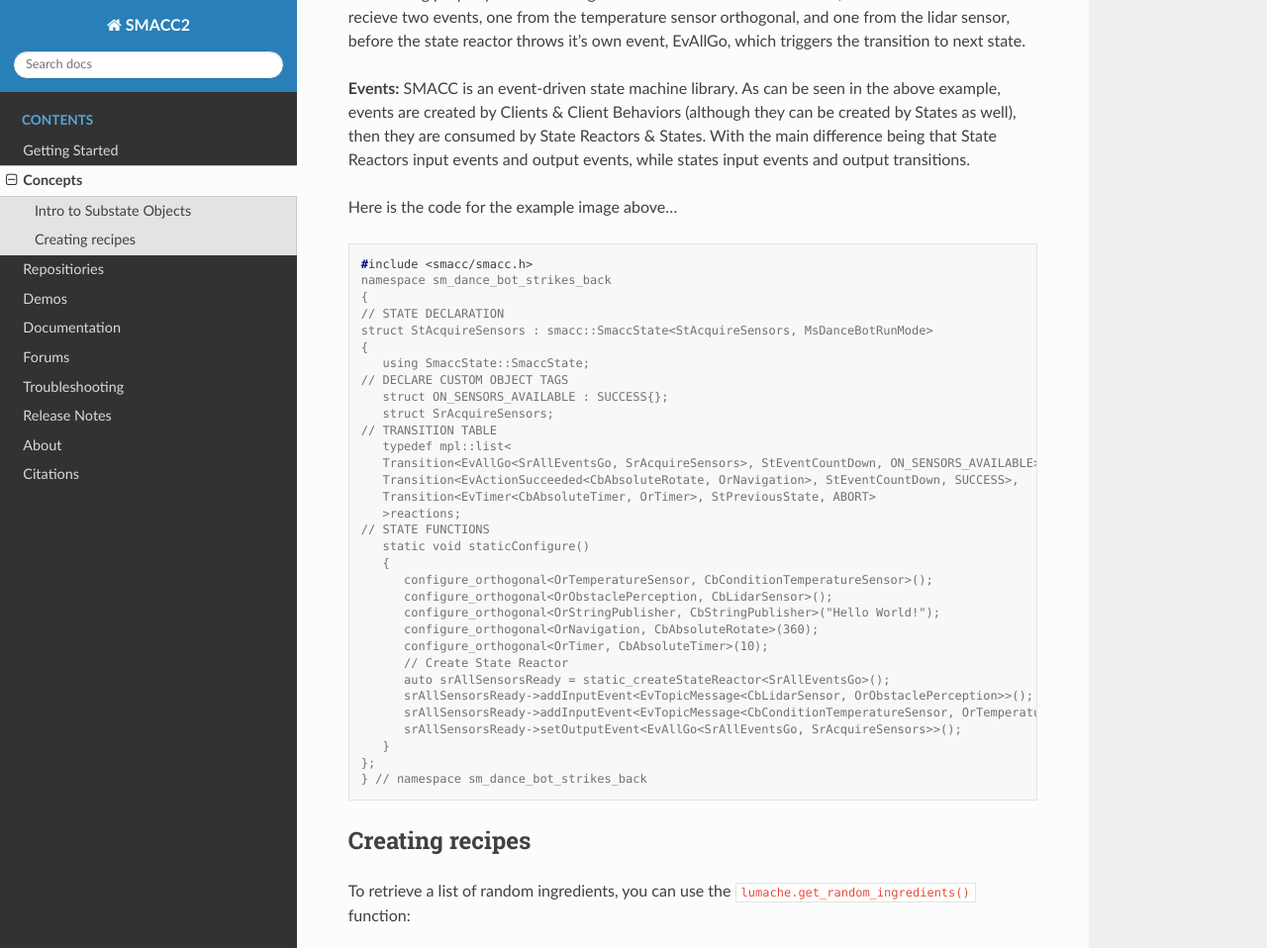
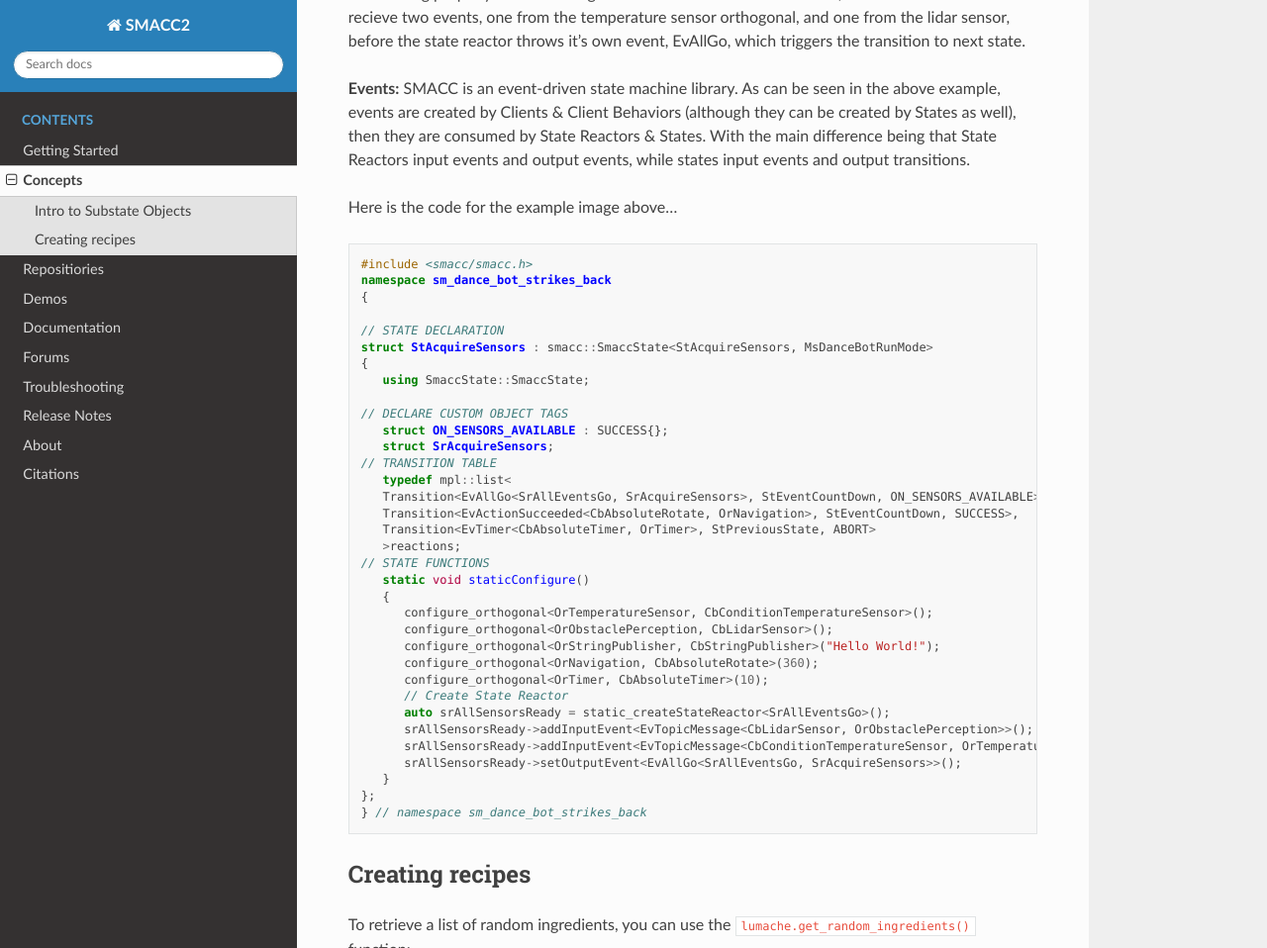
Before and after one commit to robosoft-ai/smacc2_docs, a Sphinx documentation site: the page built from docs/source/concepts.rst, in a window 1280 px wide and 1400 px high, scrolled down 853 px, cut to the strip 0-958 px from the top of the window. Shown: the whole strip at 99% size. Built offline with Sphinx 7.4.7 and the Read the Docs theme 3.1.0, drawn with Linux system fonts in a browser that asks for light colours.

Commit message:
Update concepts.rst

```diff
--- a/docs/source/concepts.rst
+++ b/docs/source/concepts.rst
@@ -28,15 +28,17 @@ Let’s go through the objects one by one…
 
 Here is the code for the example image above…
 
-.. code-block:: console
+.. code-block:: c++
 
    #include <smacc/smacc.h>
    namespace sm_dance_bot_strikes_back
    {
+
    // STATE DECLARATION
    struct StAcquireSensors : smacc::SmaccState<StAcquireSensors, MsDanceBotRunMode>
    {
       using SmaccState::SmaccState;
+
    // DECLARE CUSTOM OBJECT TAGS
       struct ON_SENSORS_AVAILABLE : SUCCESS{};
       struct SrAcquireSensors;
```
